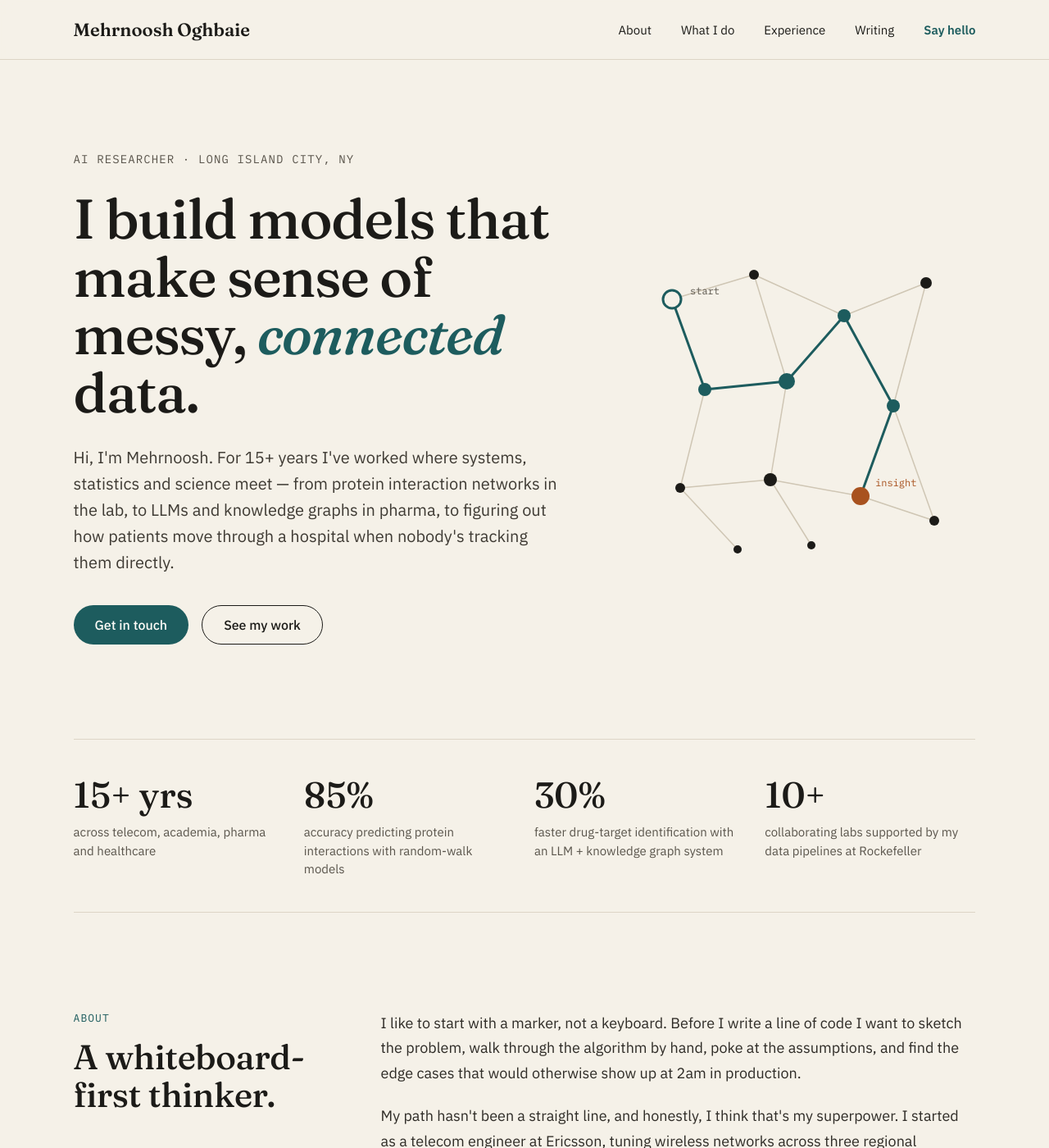
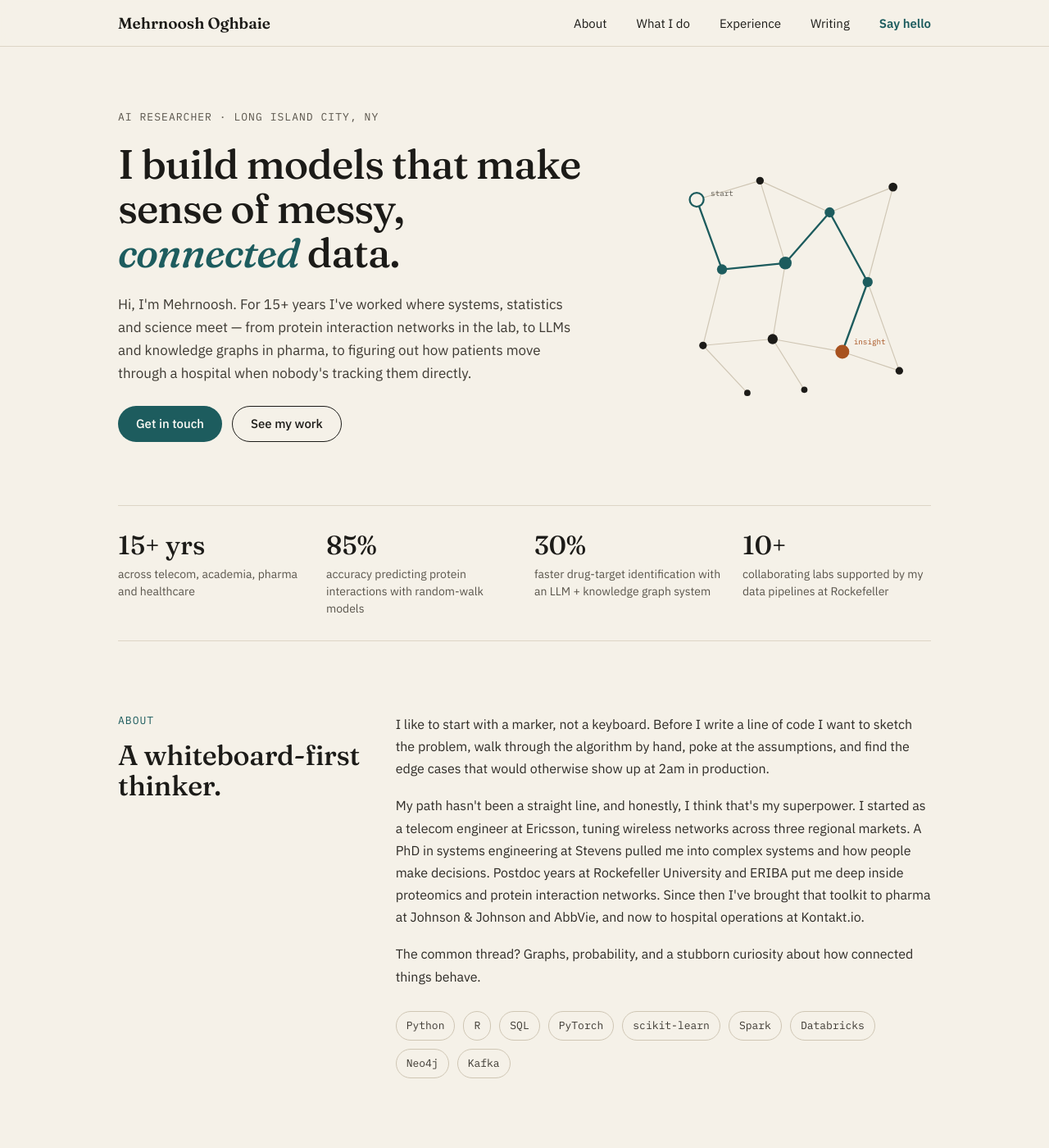
Before and after one commit to moghbaie/moghbaie.github.io, a Jekyll site: the page built from index.html, in a window 1280 px wide and 1400 px high. Shown: the whole window at 82% size. Built offline with Jekyll 4.4.1, drawn with Linux system fonts in a browser that asks for light colours.

Commit message:
Scale down layout for a calmer, more compact page
Co-Authored-By: Claude Opus 5.5 <noreply@anthropic.com>

```diff
--- a/assets/css/style.css
+++ b/assets/css/style.css
@@ -14,8 +14,8 @@
   --serif: "Fraunces", Georgia, serif;
   --sans: "IBM Plex Sans", system-ui, -apple-system, "Segoe UI", sans-serif;
   --mono: "IBM Plex Mono", ui-monospace, Menlo, Consolas, monospace;
-  --gutter: clamp(20px, 7vw, 96px);
-  --section: clamp(72px, 10vw, 120px);
+  --gutter: clamp(20px, 5vw, 64px);
+  --section: clamp(56px, 7vw, 88px);
   color-scheme: light;
 }
 
@@ -33,7 +33,7 @@ a:hover { color: var(--accent-dark); }
 h1, h2, h3 { font-family: var(--serif); font-weight: 500; margin: 0; }
 p { margin: 0; }
 
-.wrap { max-width: 1280px; margin: 0 auto; }
+.wrap { max-width: 1120px; margin: 0 auto; }
 
 /* Nav */
 .site-header {
@@ -45,9 +45,9 @@ p { margin: 0; }
 .site-header .wrap {
   display: flex; justify-content: space-between; align-items: center;
   gap: 16px; flex-wrap: wrap;
-  padding: 22px var(--gutter);
+  padding: 16px var(--gutter);
 }
-.brand { font-family: var(--serif); font-size: 22px; font-weight: 600; color: var(--ink); text-decoration: none; }
+.brand { font-family: var(--serif); font-size: 19px; font-weight: 600; color: var(--ink); text-decoration: none; }
 .brand:hover { color: var(--ink); }
 .nav { display: flex; gap: clamp(16px, 3vw, 36px); flex-wrap: wrap; font-size: 15px; }
 .nav a { color: var(--ink); text-decoration: none; }
@@ -60,14 +60,14 @@ p { margin: 0; }
   text-transform: uppercase; color: var(--accent);
 }
 .section { padding: var(--section) var(--gutter) 0; }
-.section-head { display: flex; flex-direction: column; gap: 16px; max-width: 720px; margin-bottom: 48px; }
-.section-head h2, .about-head h2 { font-size: clamp(32px, 4vw, 42px); line-height: 1.1; letter-spacing: -0.01em; }
+.section-head { display: flex; flex-direction: column; gap: 12px; max-width: 680px; margin-bottom: 36px; }
+.section-head h2, .about-head h2 { font-size: clamp(26px, 3vw, 34px); line-height: 1.1; letter-spacing: -0.01em; }
 .grid-12 { display: grid; grid-template-columns: repeat(12, minmax(0, 1fr)); column-gap: 24px; }
 
 .btn {
   display: inline-flex; align-items: center; justify-content: center;
-  min-height: 48px; padding: 0 26px; border-radius: 999px;
-  text-decoration: none; font-weight: 500; font-size: 16px;
+  min-height: 44px; padding: 0 22px; border-radius: 999px;
+  text-decoration: none; font-weight: 500; font-size: 15px;
   transition: transform .15s ease, background .15s ease;
 }
 .btn:hover { transform: translateY(-1px); }
@@ -76,76 +76,75 @@ p { margin: 0; }
 .btn-outline { border: 1px solid var(--ink); color: var(--ink); }
 .btn-outline:hover { background: var(--ink); color: var(--bg); }
 
-.card { background: var(--card); border: 1px solid var(--line); border-radius: 16px; padding: 36px; }
+.card { background: var(--card); border: 1px solid var(--line); border-radius: 14px; padding: 28px; }
 
 /* Hero */
-.hero { padding: clamp(64px, 9vw, 112px) var(--gutter) clamp(64px, 9vw, 120px); align-items: center; row-gap: 48px; }
-.hero-text { grid-column: span 7; display: flex; flex-direction: column; gap: 28px; }
-.hero-text .eyebrow { font-size: 14px; color: var(--muted); }
-.hero h1 { font-size: clamp(40px, 5.6vw, 68px); line-height: 1.04; letter-spacing: -0.02em; }
+.hero { padding: clamp(48px, 6vw, 80px) var(--gutter) clamp(48px, 6vw, 80px); align-items: center; row-gap: 40px; }
+.hero-text { grid-column: span 7; display: flex; flex-direction: column; gap: 22px; }
+.hero-text .eyebrow { font-size: 13px; color: var(--muted); }
+.hero h1 { font-size: clamp(34px, 4.2vw, 50px); line-height: 1.08; letter-spacing: -0.02em; }
 .hero h1 em { color: var(--accent); }
-.hero .lead { font-size: clamp(17px, 1.6vw, 20px); line-height: 1.6; color: var(--ink-3); max-width: 600px; }
-.hero-actions { display: flex; gap: 16px; flex-wrap: wrap; padding-top: 8px; }
+.hero .lead { font-size: 17px; line-height: 1.65; color: var(--ink-3); max-width: 560px; }
+.hero-actions { display: flex; gap: 12px; flex-wrap: wrap; padding-top: 4px; }
 .hero-art { grid-column: span 5; display: flex; justify-content: flex-end; }
-.hero-art svg { width: 100%; max-width: 440px; height: auto; }
+.hero-art svg { width: 100%; max-width: 340px; height: auto; }
 
 /* Numbers */
 .numbers {
   display: grid; grid-template-columns: repeat(4, minmax(0, 1fr)); gap: 24px;
-  margin: 0 var(--gutter); padding: 40px 0;
+  margin: 0 var(--gutter); padding: 28px 0;
   border-top: 1px solid var(--line); border-bottom: 1px solid var(--line);
 }
-.stat { display: flex; flex-direction: column; gap: 8px; }
-.stat strong { font-family: var(--serif); font-size: clamp(34px, 3.6vw, 44px); font-weight: 500; }
-.stat span { font-size: 15px; line-height: 1.5; color: var(--muted); }
+.stat { display: flex; flex-direction: column; gap: 6px; }
+.stat strong { font-family: var(--serif); font-size: clamp(26px, 2.6vw, 32px); font-weight: 500; }
+.stat span { font-size: 14px; line-height: 1.5; color: var(--muted); }
 
 /* About */
 .about-head { grid-column: span 4; display: flex; flex-direction: column; gap: 16px; }
-.about-body { grid-column: span 8; display: flex; flex-direction: column; gap: 22px; font-size: 18px; line-height: 1.7; color: var(--ink-2); }
+.about-body { grid-column: span 8; display: flex; flex-direction: column; gap: 18px; font-size: 16px; line-height: 1.7; color: var(--ink-2); }
 .chips { display: flex; flex-wrap: wrap; gap: 10px; padding-top: 10px; list-style: none; margin: 0; padding-left: 0; }
-.chips li { padding: 8px 14px; border: 1px solid var(--line-2); border-radius: 999px; font-family: var(--mono); font-size: 13px; color: var(--ink-3); }
+.chips li { padding: 6px 12px; border: 1px solid var(--line-2); border-radius: 999px; font-family: var(--mono); font-size: 13px; color: var(--ink-3); }
 
 /* What I do */
-.focus { display: grid; grid-template-columns: repeat(2, minmax(0, 1fr)); gap: 24px; }
-.focus .card { display: flex; flex-direction: column; gap: 14px; transition: border-color .2s ease, transform .2s ease; }
+.focus { display: grid; grid-template-columns: repeat(2, minmax(0, 1fr)); gap: 18px; }
+.focus .card { display: flex; flex-direction: column; gap: 10px; transition: border-color .2s ease, transform .2s ease; }
 .focus .card:hover { border-color: var(--accent); transform: translateY(-2px); }
 .focus .num { font-family: var(--mono); font-size: 13px; color: var(--rust); }
-.focus h3 { font-size: 26px; }
-.focus p { font-size: 17px; line-height: 1.65; color: var(--ink-3); }
+.focus h3 { font-size: 21px; }
+.focus p { font-size: 15px; line-height: 1.65; color: var(--ink-3); }
 
 /* Experience */
 .jobs { list-style: none; margin: 0; padding: 0; border-bottom: 1px solid var(--line); }
-.job { padding: 32px 0; border-top: 1px solid var(--line); row-gap: 12px; }
+.job { padding: 22px 0; border-top: 1px solid var(--line); row-gap: 12px; }
 .job .when { grid-column: span 2; font-family: var(--mono); font-size: 14px; color: var(--muted); padding-top: 4px; }
 .job .who { grid-column: span 4; display: flex; flex-direction: column; gap: 4px; }
-.job .who h3 { font-size: 24px; }
-.job .who span { font-size: 15px; color: var(--muted); }
-.job p { grid-column: span 6; font-size: 16px; line-height: 1.65; color: var(--ink-2); }
+.job .who h3 { font-size: 19px; }
+.job .who span { font-size: 14px; color: var(--muted); }
+.job p { grid-column: span 6; font-size: 15px; line-height: 1.65; color: var(--ink-2); }
 
 /* Publications + education */
 .pubs { grid-column: span 7; display: flex; flex-direction: column; gap: 32px; }
 .pubs .section-head { margin-bottom: 0; }
-.pub-list { list-style: none; margin: 0; padding: 0; display: flex; flex-direction: column; gap: 22px; }
-.pub-list .title { font-size: 17px; line-height: 1.5; font-weight: 500; }
+.pub-list { list-style: none; margin: 0; padding: 0; display: flex; flex-direction: column; gap: 16px; }
+.pub-list .title { font-size: 15px; line-height: 1.5; font-weight: 500; }
 .pub-list .meta { font-size: 14px; color: var(--muted); margin-top: 4px; }
-.edu { grid-column: 9 / span 4; align-self: start; display: flex; flex-direction: column; gap: 28px; }
-.edu h3 { font-size: 20px; }
-.edu .meta { font-size: 15px; color: var(--muted); margin-top: 4px; }
+.edu { grid-column: 9 / span 4; align-self: start; display: flex; flex-direction: column; gap: 20px; }
+.edu h3 { font-size: 17px; }
+.edu .meta { font-size: 14px; color: var(--muted); margin-top: 4px; }
 .edu .note { font-size: 14px; line-height: 1.5; color: var(--muted); margin-top: 4px; }
 
 /* Contact */
 .contact {
   margin: var(--section) var(--gutter) 0;
-  padding: clamp(36px, 6vw, 72px);
-  border-radius: 24px; background: var(--ink); color: var(--bg);
-  align-items: end; row-gap: 32px;
+  padding: clamp(28px, 4.5vw, 48px);
+  border-radius: 20px; background: var(--ink); color: var(--bg);
+  align-items: end; row-gap: 24px;
 }
-.contact-text { grid-column: span 8; display: flex; flex-direction: column; gap: 20px; }
-.contact h2 { font-size: clamp(34px, 4.4vw, 52px); line-height: 1.05; letter-spacing: -0.01em; }
+.contact-text { grid-column: span 8; display: flex; flex-direction: column; gap: 14px; }
+.contact h2 { font-size: clamp(28px, 3.2vw, 38px); line-height: 1.1; letter-spacing: -0.01em; }
 .contact h2 em { color: var(--peach); }
-.contact p { font-size: 18px; line-height: 1.65; color: #D9D2C3; max-width: 620px; }
-.contact-actions { grid-column: span 4; display: flex; flex-direction: column; gap: 14px; }
-.contact-actions .btn { min-height: 52px; }
+.contact p { font-size: 16px; line-height: 1.65; color: #D9D2C3; max-width: 560px; }
+.contact-actions { grid-column: span 4; display: flex; flex-direction: column; gap: 12px; }
 .btn-light { background: var(--bg); color: var(--ink); }
 .btn-light:hover { background: #fff; color: var(--ink); }
 .btn-ghost { border: 1px solid var(--bg); color: var(--bg); }
@@ -164,7 +163,7 @@ p { margin: 0; }
 }
 .post-list a:hover .title { color: var(--accent); }
 .post-list .when { font-family: var(--mono); font-size: 14px; color: var(--muted); padding-top: 6px; grid-row: span 2; }
-.post-list .title { font-family: var(--serif); font-size: 24px; font-weight: 500; transition: color .15s ease; }
+.post-list .title { font-family: var(--serif); font-size: 20px; font-weight: 500; transition: color .15s ease; }
 .post-list .sub { font-size: 16px; line-height: 1.55; color: var(--ink-3); }
 .more { margin-top: 24px; font-weight: 500; }
 .lead { font-size: 18px; line-height: 1.6; color: var(--ink-3); }
@@ -173,9 +172,9 @@ p { margin: 0; }
 .post { max-width: 760px; margin: 0 auto; padding-bottom: var(--section); }
 .post-head { display: flex; flex-direction: column; gap: 18px; margin-bottom: 48px; padding-bottom: 32px; border-bottom: 1px solid var(--line); }
 .post-head .eyebrow { text-decoration: none; }
-.post-head h1 { font-size: clamp(36px, 5vw, 56px); line-height: 1.08; letter-spacing: -0.02em; }
+.post-head h1 { font-size: clamp(30px, 4vw, 42px); line-height: 1.08; letter-spacing: -0.02em; }
 .post-meta { font-family: var(--mono); font-size: 13px; color: var(--muted); }
-.prose { font-size: 18px; line-height: 1.75; color: var(--ink-2); }
+.prose { font-size: 17px; line-height: 1.75; color: var(--ink-2); }
 .prose > * + * { margin-top: 1.1em; }
 .prose h2 { font-size: 30px; line-height: 1.2; margin-top: 1.8em; }
 .prose h3 { font-size: 23px; margin-top: 1.5em; }
```
